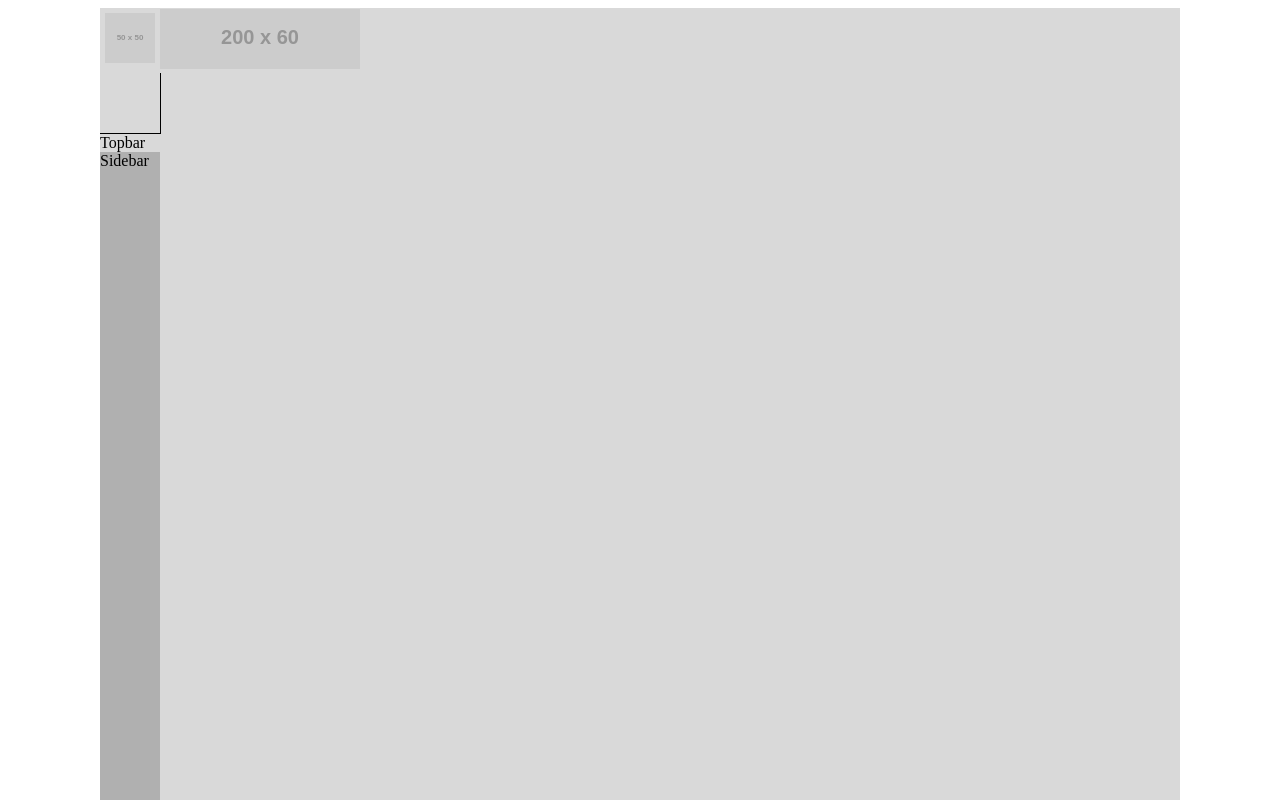
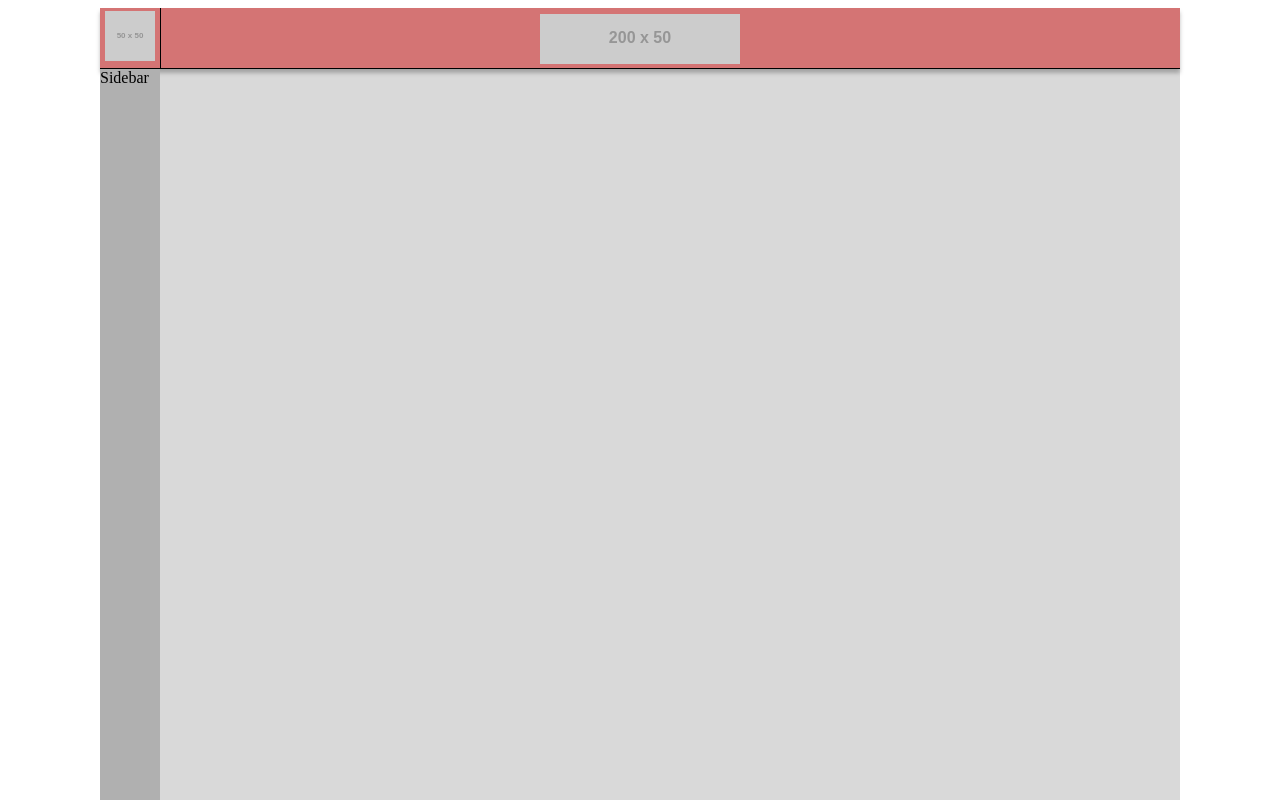
Before and after one commit to PungBox/pungbox-frontend, a React (Vite) app: page / in a window 1280 px wide. Shown: the top 800 px of the page. Built offline with nearby package versions, Linux system fonts and the light colour scheme.

Commit message:
topbar update

```diff
--- a/src/components/Layout/Layout.module.css
+++ b/src/components/Layout/Layout.module.css
@@ -5,13 +5,9 @@
     background-color: #d9d9d9;
   }
 
-  .content {
+  .main {
     height: 100%;
     display: flex;
     flex-grow: 1;
-  }
-
-  .main {
-    flex-grow: 1;
     padding: 1rem;
   }
--- a/src/components/Layout/Layout.tsx
+++ b/src/components/Layout/Layout.tsx
@@ -9,14 +9,13 @@ const Layout = ({ children }: {
   return (
     <div className={styles.layout}>
       <TopBar />
-      <div className={styles.content}>
-        <Sidebar />
-        <div className={styles.main}>
-          {/* Main content */}
-          {children}
-        </div>
+      <Sidebar />
+      <div className={styles.main}>
+        {/* Main content */}
+        {children}
       </div>
     </div>
+    /* <Footer /> */
   );
 };
 
--- a/src/components/Layout/Sidebar.module.css
+++ b/src/components/Layout/Sidebar.module.css
@@ -1,4 +1,4 @@
-.Sidebar {
+.sidebar {
     position: absolute;
     height: 100%;
     width: 60px;
--- a/src/components/Layout/Sidebar.tsx
+++ b/src/components/Layout/Sidebar.tsx
@@ -3,10 +3,9 @@ import styles from './Sidebar.module.css'; // CSS 모듈 불러오기
 
 const Sidebar = () => {
   return (
-    <div className={styles.Sidebar}>
+    <div className={styles.sidebar}>
         Sidebar
     </div>
-
   );
 };
 
--- a/src/components/Layout/TopBar.module.css
+++ b/src/components/Layout/TopBar.module.css
@@ -1,49 +1,39 @@
 .topbar {
     height: 60px;
     /*padding: 1rem;*/
-    background: #d47474;
+    background-color: #d47474;
     box-shadow: 0px 4px 4px rgba(0, 0, 0, 0.25);
     border-bottom: 1px black solid;
-    /*
+    position: relative; /* 추가 */
     display: flex;
-    justify-content: space-between; /* 로고와 PungLogo1을 좌우로 정렬 */
-    /*align-items: center;
+    flex-grow: 1;
+    justify-content: space-between; /* 로고 좌우로 정렬 */
+    align-items: center;
     width: 100%; /* 가로 길이를 최대 너비로 설정 */
-    /*margin: 0 auto;
-    position: relative; /* 추가 */
+    margin: 0 auto;
   }
 
-  .content {
-    height: 100%;
-    display: flex;
-    justify-content: space-between, left, 50%;
-    flex-grow: 1;
-  }
-
-  .Logo {
+  .logo {
     width: 50px;
     height: 50px;
     margin: 5px;
-
+    position: relative;
   }
 
-.LogoBorder {
+.logoborder {
     width: 60px;
     height: 60px;
-    /*position: absolute;*/
+    position: absolute;
     border-right: 1px black solid;
     border-bottom: 1px black solid;
 }
 
-.Logo {
-  width: 50px;
+.punglogo {
+  width: 200px;
   height: 50px;
-  margin-top: 5px;
-  margin-left: 5px;
+  margin-top: 1px;
+  position: absolute;
+  left: 50%;
+  top: 50%;
+  transform: translate(-50%, -50%);
 }
-
-.PungLogo {
-  width: 200px;
-  height: 60px;
-  margin-top: 1px;
-}
--- a/src/components/Layout/TopBar.tsx
+++ b/src/components/Layout/TopBar.tsx
@@ -3,25 +3,22 @@ import styles from './TopBar.module.css'; // CSS 모듈 불러오기
 
 const TopBar = () => {
   return (
-    <div className={styles.TopBar}>
-         <div className={styles.content}>
+    <div className={styles.topbar}>
+        <div className={styles.logoborder}></div>
         <div>
           <img
-            className={styles.Logo}
+            className={styles.logo}
             src="https://via.placeholder.com/50x50"
             alt="Logo"
           />
         </div>
         <div>
           <img
-            className={styles.PungLogo}
-            src="https://via.placeholder.com/200x60"
+            className={styles.punglogo}
+            src="https://via.placeholder.com/200x50"
             alt="Pung Logo"
           />
         </div>
-        </div>
-        <div className={styles.LogoBorder}></div>
-        Topbar
     </div>
   );
 };
--- a/src/components/Pages/Home.tsx
+++ b/src/components/Pages/Home.tsx
@@ -1,3 +1,4 @@
+import Layout from 'components/Layout/Layout'
 import React from 'react'
 
 const Home = () => {
```
